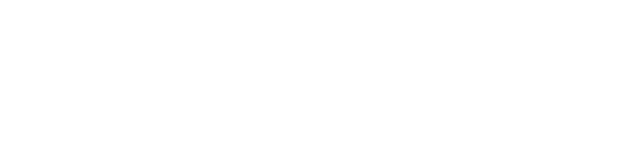
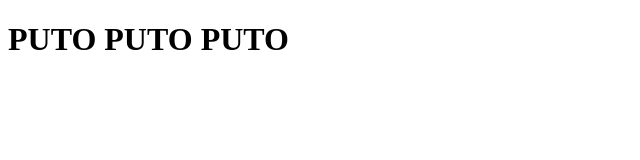
Before and after one commit to dclement02/IGPS, a plain HTML site: page 7hjhsda.html in a window 1280 px wide. Shown: the whole page, without its empty margins (0-640 px from the left). Drawn offline with Linux system fonts and the light colour scheme.

Commit message:
Add heading to the body of the HTML document PUTO

```diff
--- a/7hjhsda.html
+++ b/7hjhsda.html
@@ -6,6 +6,6 @@
     <title>Document</title>
 </head>
 <body>
-
+<h1>PUTO PUTO PUTO</h1>
 </body>
 </html>
```
